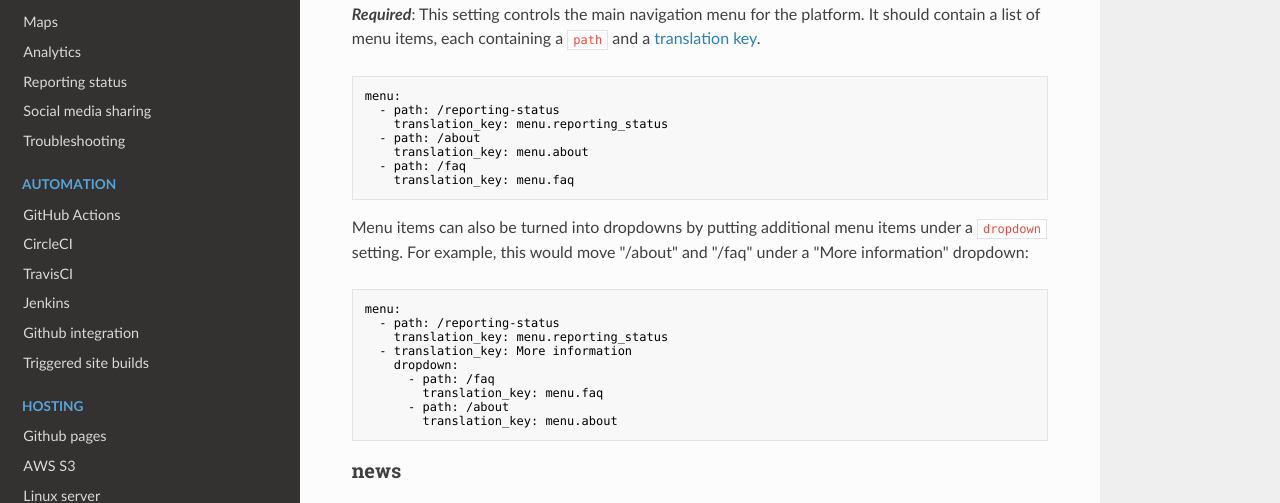
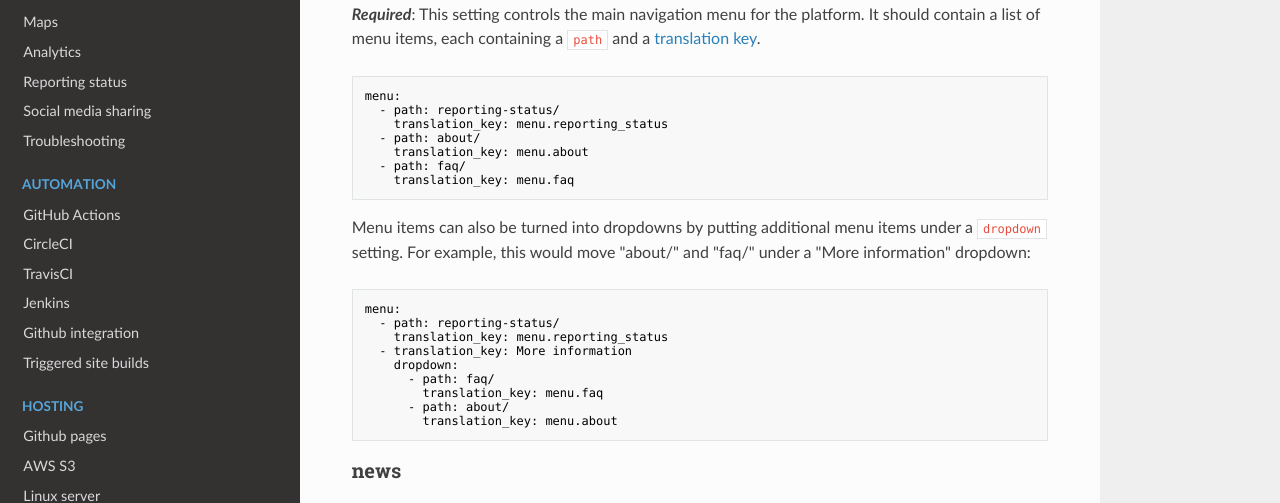
Before and after one commit to open-sdg/open-sdg, an MkDocs documentation site: the page built from docs/configuration.md, in a window 1280 px wide and 900 px high, scrolled down 13650 px. Shown: the part 171-674 px from the top of the window. Built offline with MkDocs 1.6.1, drawn with Linux system fonts in a browser that asks for light colours; nearby versions of some CDN libraries; old or Windows-style settings are respelled for this version of MkDocs; some of the changed text lies outside the part shown.

````diff
--- a/docs/configuration.md
+++ b/docs/configuration.md
@@ -43,7 +43,7 @@ breadcrumbs:
     - label: Home
       path: /
     - label: Updates
-      path: /news
+      path: news/
 ```
 
 Or with the addition of translation keys for multilingual sites:
@@ -54,7 +54,7 @@ breadcrumbs:
     - label: general.home
       path: /
     - label: menu.updates
-      path: /news
+      path: news/
 ```
 
 Here is a full exmaple including `goal` and `indicator` as well:
@@ -65,17 +65,17 @@ breadcrumbs:
     - label: general.home
       path: /
     - label: menu.updates
-      path: /news
+      path: news/
   goal:
     - label: general.home
       path: /
     - label: general.goals
-      path: /goals
+      path: goals/
   indicator:
     - label: general.home
       path: /
     - label: general.goals
-      path: /goals
+      path: goals/
 ```
 
 Note that `indicator` will automatically add a final item, which is a link to the goal that the indicator belongs to. You do not need to specify this, since it is done dynamically and automatically.
@@ -302,9 +302,9 @@ footer_menu:
     translation_key: general.twitter
   - path: https://facebook.com/MyFacebookAccount
     translation_key: general.facebook
-  - path: /faq
+  - path: faq/
     translation_key: menu.faq
-  - path: /cookies
+  - path: cookies/
     translation_key: menu.cookies
 ```
 
@@ -577,25 +577,25 @@ While the "scopes" above, such as "national" and "global", are arbitrary, the "s
 
 ```nohighlight
 menu:
-  - path: /reporting-status
+  - path: reporting-status/
     translation_key: menu.reporting_status
-  - path: /about
+  - path: about/
     translation_key: menu.about
-  - path: /faq
+  - path: faq/
     translation_key: menu.faq
 ```
 
-Menu items can also be turned into dropdowns by putting additional menu items under a `dropdown` setting. For example, this would move "/about" and "/faq" under a "More information" dropdown:
+Menu items can also be turned into dropdowns by putting additional menu items under a `dropdown` setting. For example, this would move "about/" and "faq/" under a "More information" dropdown:
 
 ```nohighlight
 menu:
-  - path: /reporting-status
+  - path: reporting-status/
     translation_key: menu.reporting_status
   - translation_key: More information
     dropdown:
-      - path: /faq
+      - path: faq/
         translation_key: menu.faq
-      - path: /about
+      - path: about/
         translation_key: menu.about
 ```
 
````
Also changed, not shown: docs/tutorials/create-pages.md (+8 -8 lines).
